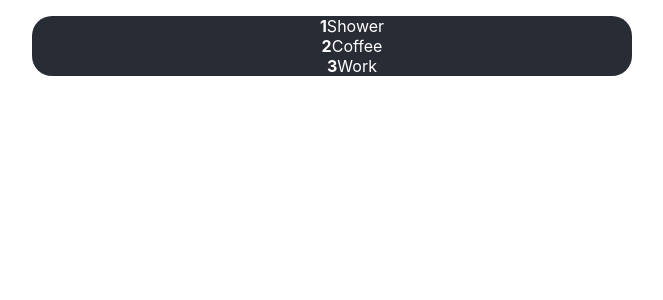
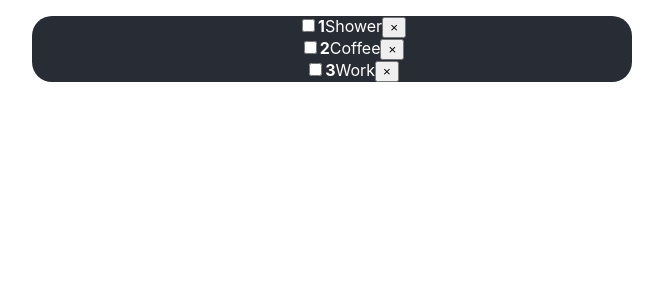
Before and after one commit to MeSeTLeN/minin-todo-app, a React (Create React App) app: page / in a window 1280 px wide. Shown: the top 300 px of the page, without its empty margins (308-971 px from the left). Built offline with nearby package versions, Linux system fonts and the light colour scheme.

Commit message:
merge: 1-3

```diff
--- a/src/App.js
+++ b/src/App.js
@@ -1,15 +1,27 @@
-import React from "react";
+import React, { useState } from "react";
 import TodoList from "./Todo/TodoList";
 
 function App() {
-  const todos = [
+  const [todos, setTodos] = useState([
     { id: 1, completed: false, title: "Shower" },
-    { id: 2, completed: false, title: "Coffee" },
+    { id: 2, completed: true, title: "Coffee" },
     { id: 3, completed: false, title: "Work" },
-  ];
+  ]);
+
+  function toggleTodo(id) {
+    setTodos(
+      todos.map((todo) => {
+        if (todo.id === id) {
+          todo.completed = !todo.completed;
+        }
+        return todo;
+      })
+    );
+  }
+
   return (
     <div className="App">
-      <TodoList todos={todos} />
+      <TodoList todos={todos} onToggle={toggleTodo} />
     </div>
   );
 }
--- a/src/Todo/TodoItem.js
+++ b/src/Todo/TodoItem.js
@@ -1,10 +1,16 @@
 import React from "react";
 
-function TodoItem({todo, index}) {
-
-    return(
-        <li><strong>{index+1}</strong>{todo.title}</li>
-    )
+function TodoItem({ todo, index, onChange }) {
+  return (
+    <li>
+      <span>
+        <input type="checkbox" onChange={() => onChange(todo.id)} />
+        <strong>{index + 1}</strong>
+        {todo.title}
+      </span>
+      <button>&times;</button>
+    </li>
+  );
 }
 
-export default TodoItem
+export default TodoItem;
--- a/src/Todo/TodoList.js
+++ b/src/Todo/TodoList.js
@@ -15,7 +15,12 @@ function TodoList(props) {
   return (
     <ul style={styles.ul}>
       {props.todos.map((todo, i) => (
-        <TodoItem todo={todo} key={todo.id} index={i} />
+        <TodoItem
+          todo={todo}
+          key={todo.id}
+          index={i}
+          onChange={props.onToggle}
+        />
       ))}
     </ul>
   );
```
